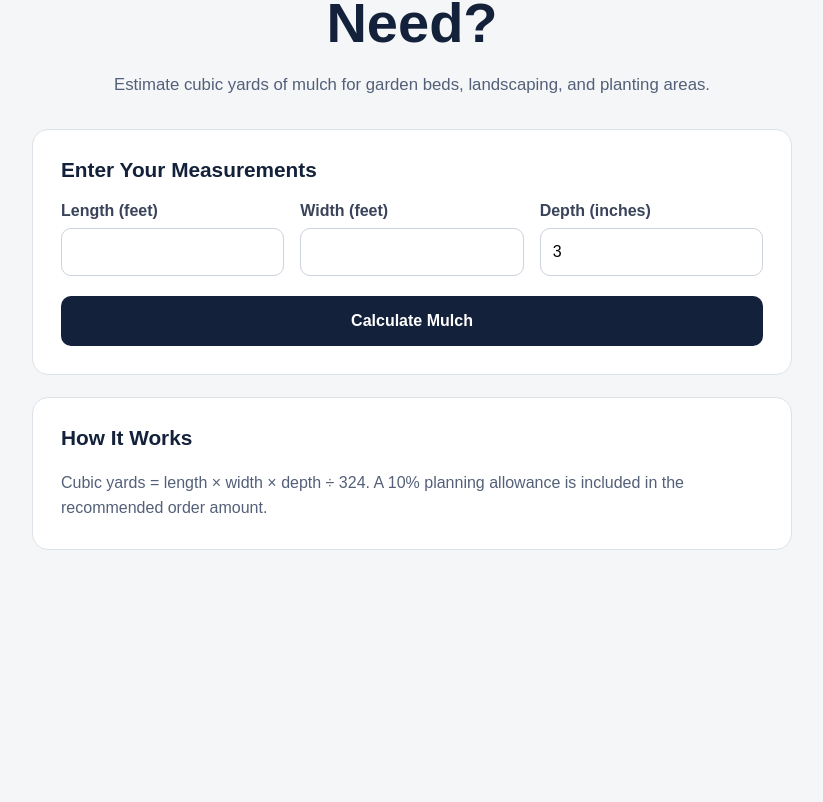
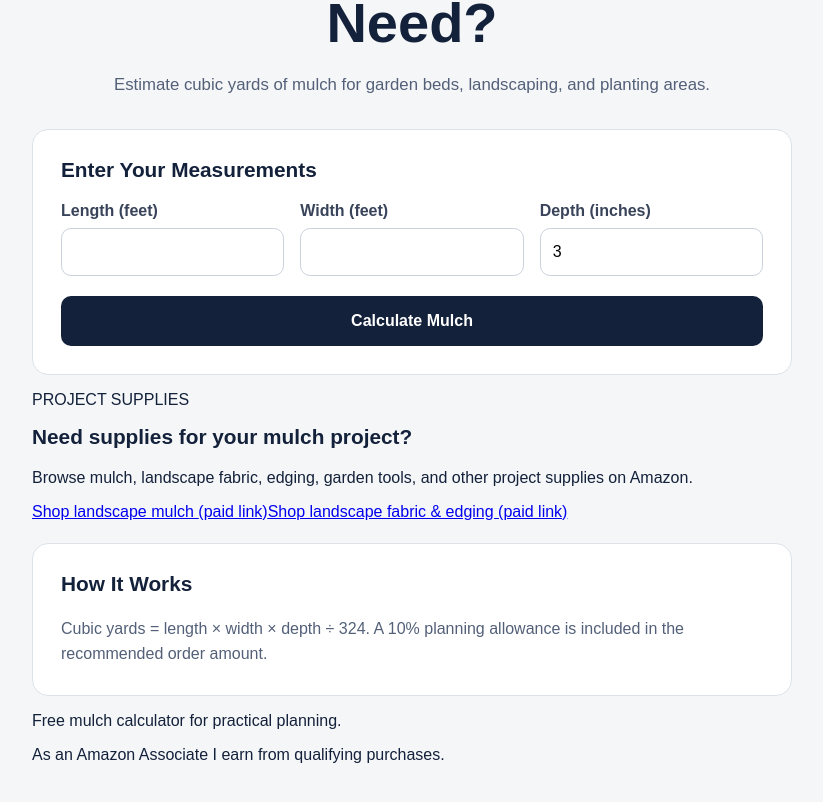
Before and after one commit to spamenchilada1-beep/mulch-calculator, a React (Vite) app: page / in a window 1280 px wide. Shown: the part 232-1034 px from the top of the page, without its empty margins (228-1051 px from the left). Before the commit the page ends 846 px from the top, so only its background shows below. Built offline with nearby package versions, Linux system fonts and the light colour scheme.

Commit message:
Add Amazon affiliate recommendations

```diff
--- a/src/main.jsx
+++ b/src/main.jsx
@@ -40,7 +40,20 @@ function App() {
           <div><span>Recommended Order</span><strong>{result.order.toFixed(2)} cubic yards</strong></div>
         </div>}
       </section>
+      <section className="affiliate-card" aria-label="Recommended mulch project supplies">
+        <p className="affiliate-label">PROJECT SUPPLIES</p>
+        <h2>Need supplies for your mulch project?</h2>
+        <p>Browse mulch, landscape fabric, edging, garden tools, and other project supplies on Amazon.</p>
+        <div className="affiliate-links">
+          <a href="https://www.amazon.com/s?k=landscape+mulch&tag=athena-20" target="_blank" rel="sponsored noopener">Shop landscape mulch <span>(paid link)</span></a>
+          <a href="https://www.amazon.com/s?k=landscape+fabric+edging&tag=athena-20" target="_blank" rel="sponsored noopener">Shop landscape fabric &amp; edging <span>(paid link)</span></a>
+        </div>
+      </section>
       <section className="info"><h2>How It Works</h2><p>Cubic yards = length × width × depth ÷ 324. A 10% planning allowance is included in the recommended order amount.</p></section>
+      <footer>
+        <p>Free mulch calculator for practical planning.</p>
+        <p>As an Amazon Associate I earn from qualifying purchases.</p>
+      </footer>
     </main>
   )
 }
```
